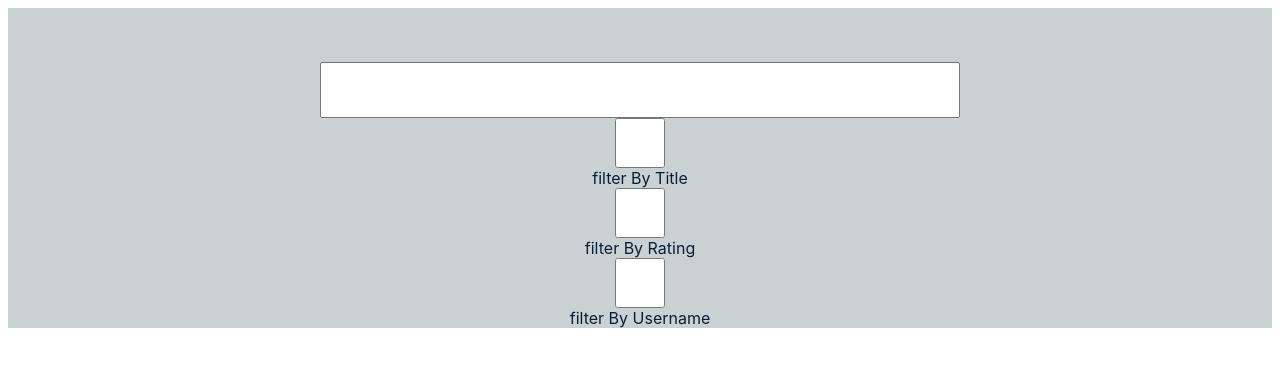
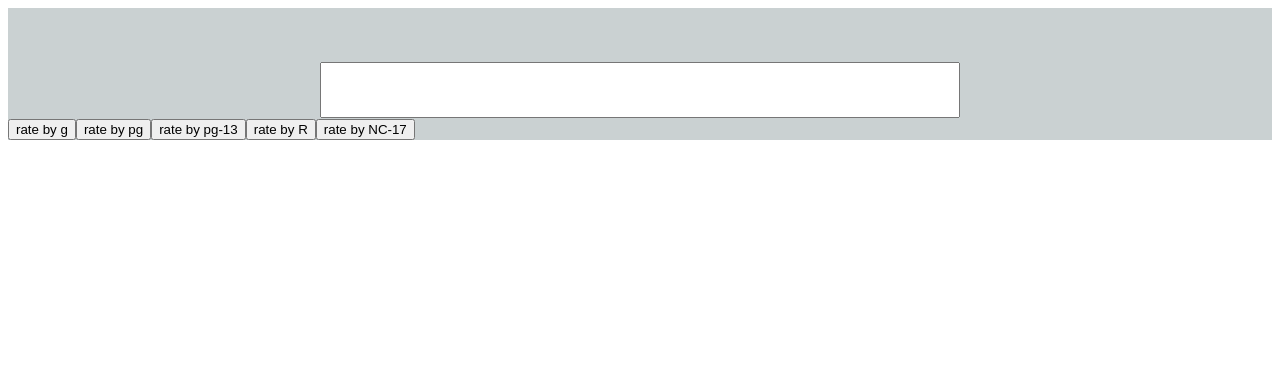
Before and after one commit to morpheus86/Giphy, a React (Create React App) app: page / in a window 1280 px wide. Shown: the top 366 px of the page. Built offline with nearby package versions, Linux system fonts and the light colour scheme; the HTML template or start-up script is replaced by a standard one.

Commit message:
filter function dome

```diff
--- a/src/App.css
+++ b/src/App.css
@@ -86,7 +86,7 @@ input {
   background-color: rgb(202, 209, 210);
 }
 .toggle {
-  text-align: center
+
 }
 .img {
   box-shadow: 2px 2px 4px 0 #ccc;
--- a/src/App.js
+++ b/src/App.js
@@ -1,12 +1,8 @@
 import React, { Component } from 'react';
 import GifLists from './components/GifLists'
 import Search from './components/search/Search'
-import SearchFilter from './components/search/SearchFilter'
 import axios from 'axios'
 import './App.css';
-
-
-
 
 const giphyAPI = process.env.REACT_APP_GIPHY_API
 
@@ -14,19 +10,32 @@ class App extends Component {
   constructor() {
     super()
     this.state = {
-      gifs: []
+      gifs: [],
+      allGifs: [],
+      //both gifs will receive the gifs, one will be filtered depending on what we are trying to show and only what is set on state will show, while
+      //still keeping al the data in allGifs.
+      filterDataByRating: ["g", "pg", "pg-13", "R", "NC-17"]
     }
+  }
+  rateByPG = (e, rate) => {
+    e.preventDefault()
+    let result = this.state.allGifs.filter(el => el.rating === rate)
+    this.setState({
+      gifs: result
+    })
   }
 
   handleTermChange = async (term) => {
+    //we are making an async axios call to get all our data from the gify api depending on what is inputed
+    //we are keeping 2 sets of data in order to filter the data to our liking and setting the state with the data that we need to display
     try {
       const url = `http://api.giphy.com/v1/gifs/search?q=${term.replace(/\s/g, '+')}&api_key=${giphyAPI}`;
       const data = await axios.get(url)
       const res = data.data
       const response = res.data
-      console.log(response)
       this.setState({
-        gifs: response
+        gifs: response,
+        allGifs: response
       })
     } catch (error) {
       console.log(error)
@@ -34,10 +43,15 @@ class App extends Component {
   }
 
   render() {
+    console.log('state', this.state.gifs)
     return (
       <div className="container">
         <Search onTermChange={this.handleTermChange} />
-        <SearchFilter onTermChange={this.handleTermChange} />
+        {this.state.filterDataByRating.map((el, idx) => {
+          return (
+            <button key={idx} onClick={(e) => this.rateByPG(e, el)}> rate by {el}</button>
+          )
+        })}
         <GifLists gifs={this.state.gifs} />
       </div>
     );
--- a/src/components/GiphyCard.js
+++ b/src/components/GiphyCard.js
@@ -2,7 +2,6 @@ import React from 'react';
 
 
 const GiphyCard = (image) => {
-
   return (
     <div className='img'>
       <img src={image.gif.images.downsized.url} />
--- a/src/components/search/SearchFilter.js
+++ /dev/null
@@ -1,41 +0,0 @@
-import React from 'react'
-import axios from 'axios'
-import { ToggleButton, ToggleButtonGroup } from 'react-bootstrap'
-
-const giphyAPI = process.env.REACT_APP_GIPHY_API
-
-class SearchFilter extends React.Component {
-  constructor(props, context) {
-    super(props, context);
-
-    this.state = {
-      title: [],
-      rating: [],
-      userName: []
-    };
-  }
-  onToggleClick = async (e) => {
-
-  }
-
-  handleChange = (e) => {
-    this.setState({ value: e });
-  }
-
-  render() {
-    return (
-      <ToggleButtonGroup
-        className="toggle"
-        type="checkbox"
-        value={this.state}
-        onChange={this.handleChange}
-      >
-        <ToggleButton value={this.state.title} onClick={e => this.onToggleClick(e.target.value)}>filter By Title</ToggleButton>
-        <ToggleButton value={this.state.rating}>filter By Rating</ToggleButton>
-        <ToggleButton value={this.state.userName}>filter By Username</ToggleButton>
-      </ToggleButtonGroup>
-    );
-  }
-}
-
-export default SearchFilter;
```
